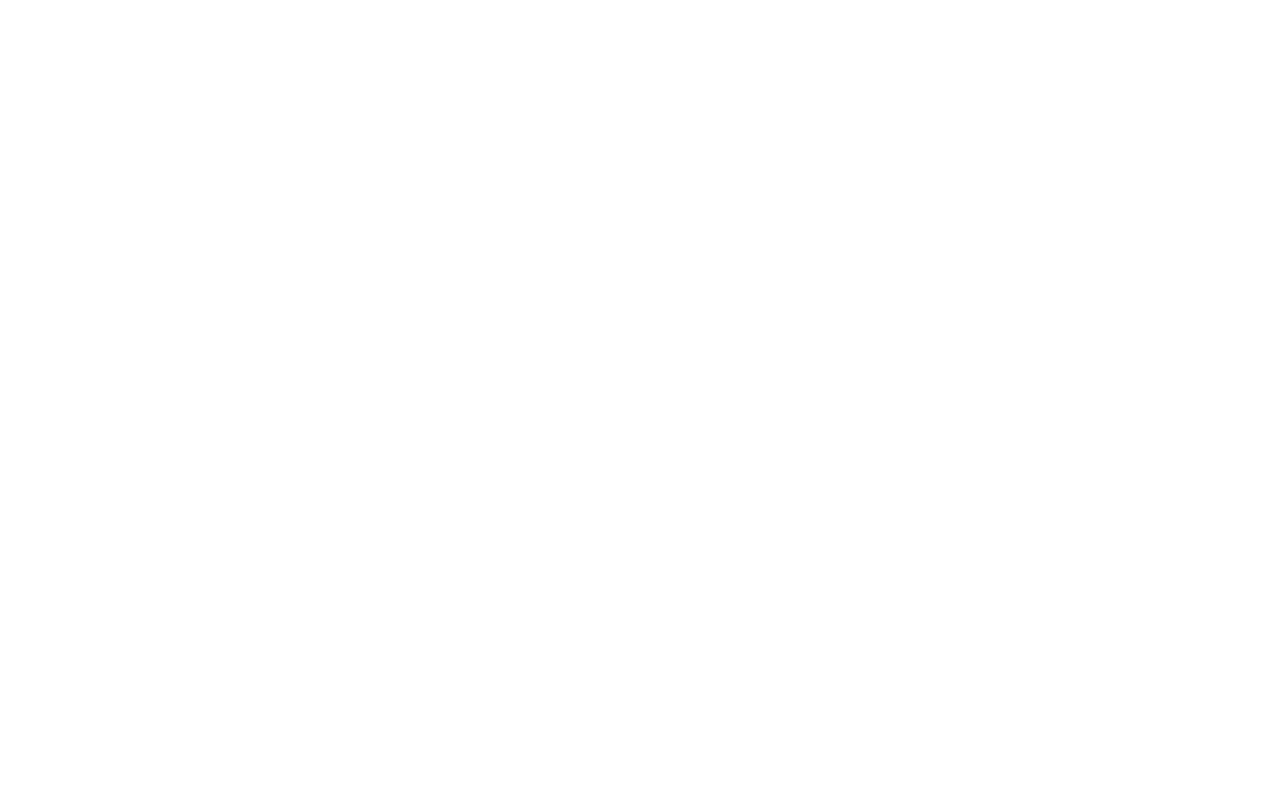
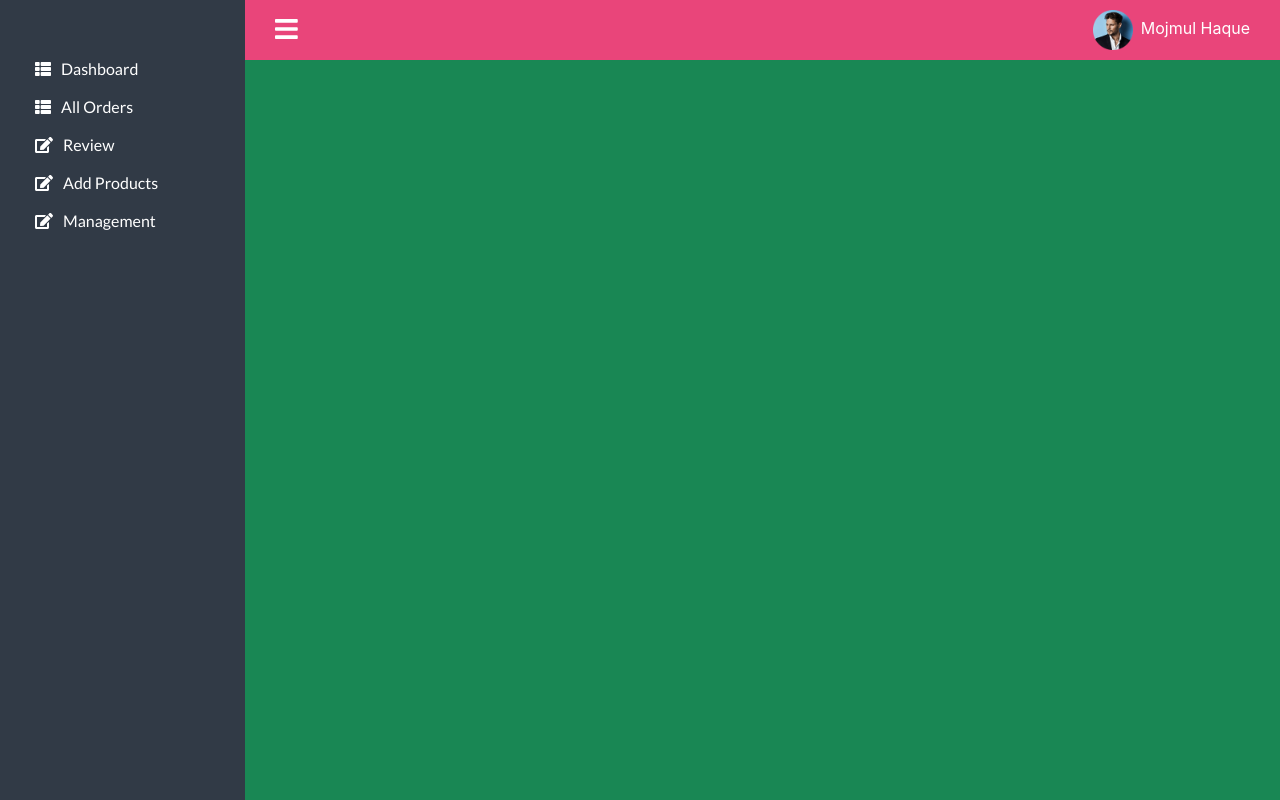
Before and after one commit to Mojmul-Haque/resturant-, a React (Create React App) app: page /dashboard in a window 1280 px wide. Built offline with nearby package versions, Linux system fonts and the light colour scheme.

Commit message:
side nav add

```diff
--- a/package.json
+++ b/package.json
@@ -7,6 +7,8 @@
     "@fortawesome/free-brands-svg-icons": "^5.15.3",
     "@fortawesome/free-solid-svg-icons": "^5.15.3",
     "@fortawesome/react-fontawesome": "^0.1.14",
+    "@stripe/react-stripe-js": "^1.4.1",
+    "@stripe/stripe-js": "^1.15.0",
     "@testing-library/jest-dom": "^5.13.0",
     "@testing-library/react": "^11.2.7",
     "@testing-library/user-event": "^12.8.3",
@@ -19,7 +21,7 @@
     "react-router-dom": "^5.2.0",
     "react-scripts": "4.0.3",
     "react-slick": "^0.28.1",
-    "slick-carousel": "^1.8.1",
+    "react-stripe-checkout": "^2.6.3",
     "web-vitals": "^1.1.2"
   },
   "scripts": {
--- a/src/App.js
+++ b/src/App.js
@@ -1,11 +1,13 @@
 import { BrowserRouter as Router, Switch, Route } from "react-router-dom";
 import "./SCSS/style.css";
 import Home from "./pages/Home";
+import Dashboard from "./pages/Dashboard";
 function App() {
   return (
     <Router>
       <Switch>
         <Route exact path="/" component={Home} />
+        <Route exact path="/dashboard" component={Dashboard} />
       </Switch>
     </Router>
   );
--- /dev/null
+++ b/src/FakeData/sideNavData.js
@@ -0,0 +1,9 @@
+import { faThList, faEdit } from "@fortawesome/free-solid-svg-icons";
+
+export const sideNavData = [
+  { icon: faThList, title: "Dashboard", path: "/dashboard" },
+  { icon: faThList, title: "All Orders", path: "/all-orders" },
+  { icon: faEdit, title: "Review", path: "/add-review" },
+  { icon: faEdit, title: "Add Products", path: "/add-product" },
+  { icon: faEdit, title: "Management", path: "/management" },
+];
--- a/src/SCSS/style.css
+++ b/src/SCSS/style.css
@@ -126,12 +126,14 @@
   .main-menu ul .cart-menu .cart-item-show {
     position: absolute;
     width: 300px;
-    left: -91px;
+    left: -136px;
     top: 37px;
     -webkit-box-shadow: 0 0 20px #660808;
             box-shadow: 0 0 20px #660808;
     padding: 20px 0;
     background: #222;
+    -webkit-transform: scaleY(0);
+            transform: scaleY(0);
     -webkit-transform-origin: top;
             transform-origin: top;
     -webkit-transition: all linear 0.3s;
@@ -213,6 +215,34 @@
           background: #e9457a;
           border-color: transparent; }
         .main-menu ul .cart-menu .cart-item-show .cart-bottom a:hover {
+          color: #fff !important; }
+      .main-menu ul .cart-menu .cart-item-show .cart-bottom .StripeCheckout {
+        font-size: 16px;
+        font-weight: 700;
+        height: 50px;
+        line-height: 50px;
+        color: #e9457a !important;
+        background: #222 !important;
+        border: 1px solid #e9457a !important;
+        border-radius: 5px;
+        -webkit-transition: all linear 0.3s;
+        transition: all linear 0.3s;
+        width: 100%;
+        text-align: center;
+        margin: 22px 0 0;
+        -webkit-box-shadow: 0 3px 0px #e9457a !important;
+                box-shadow: 0 3px 0px #e9457a !important;
+        text-transform: uppercase; }
+        .main-menu ul .cart-menu .cart-item-show .cart-bottom .StripeCheckout:hover {
+          background: #e9457a !important;
+          border-color: transparent; }
+        .main-menu ul .cart-menu .cart-item-show .cart-bottom .StripeCheckout span {
+          font-size: 16px !important;
+          background-image: none !important;
+          -webkit-box-shadow: none !important;
+                  box-shadow: none !important;
+          color: #e9457a !important; }
+        .main-menu ul .cart-menu .cart-item-show .cart-bottom .StripeCheckout:hover span {
           color: #fff !important; }
   .main-menu ul .cart-menu:hover .cart-item-show {
     -webkit-transform: scaleY(1);
@@ -524,4 +554,64 @@
       -webkit-transform: scale(1.2);
               transform: scale(1.2); }
 
+#checkoutForm form .paymentInput {
+  height: 45px !important;
+  border: 3px solid red;
+  display: block !important; }
+#checkoutForm form .brandBtn {
+  font-size: 16px;
+  font-weight: 700;
+  height: 50px;
+  line-height: 50px;
+  color: #fff;
+  background: #000;
+  border: 1px solid #e9457a;
+  border-radius: 5px;
+  -webkit-transition: all linear 0.3s;
+  transition: all linear 0.3s;
+  width: 100%; }
+  #checkoutForm form .brandBtn:hover {
+    background: #e9457a;
+    border-color: transparent; }
+
+#dashboard {
+  padding: 0; }
+  #dashboard .side-menu {
+    padding-left: 15px;
+    height: 100vh;
+    background: #313a46; }
+    #dashboard .side-menu .active-side-menu {
+      width: 230px;
+      padding-left: 20px; }
+    #dashboard .side-menu .remove-side-menu {
+      width: 45px; }
+    #dashboard .side-menu ul {
+      padding-top: 50px; }
+      #dashboard .side-menu ul li a {
+        font-size: 16px;
+        color: #fff;
+        font-family: "Lato", sans-serif;
+        font-weight: 500;
+        line-height: 38px; }
+        #dashboard .side-menu ul li a .showText {
+          padding-left: 10px;
+          font-size: 16px; }
+        #dashboard .side-menu ul li a .hideText {
+          font-size: 0; }
+  #dashboard .dashboard-contents .content-head {
+    background: #e9457a;
+    padding: 10px 30px; }
+    #dashboard .dashboard-contents .content-head .toggle-menu-btn svg {
+      font-size: 26px;
+      color: #fff;
+      cursor: pointer; }
+    #dashboard .dashboard-contents .content-head .user-account {
+      cursor: pointer; }
+      #dashboard .dashboard-contents .content-head .user-account img {
+        width: 40px;
+        height: 40px; }
+      #dashboard .dashboard-contents .content-head .user-account span {
+        padding-left: 8px;
+        color: #fff; }
+
 /*# sourceMappingURL=style.css.map */
--- a/src/SCSS/style.scss
+++ b/src/SCSS/style.scss
@@ -122,12 +122,12 @@
       .cart-item-show {
         position: absolute;
         width: 300px;
-        left: -91px;
+        left: -136px;
         top: 37px;
         box-shadow: 0 0 20px rgb(102, 8, 8);
         padding: 20px 0;
         background: #222;
-        // transform: scaleY(0);
+        transform: scaleY(0);
         transform-origin: top;
         transition: all linear 0.3s;
         .cart-header {
@@ -169,7 +169,7 @@
           &::-webkit-scrollbar-thumb {
             border-radius: 10px;
             box-shadow: inset 0 0 6px rgba(0, 0, 0, 0.3);
-            background-color: #737272;;
+            background-color: #737272;
             border: 1px solid #000;
           }
 
@@ -198,6 +198,24 @@
             box-shadow: 0 3px 0px $brandColor;
             text-transform: uppercase;
             &:hover {
+              color: #fff !important;
+            }
+          }
+          .StripeCheckout {
+            @include brandBtn($brandColor !important, #222 !important, $brandColor !important, $brandColor !important);
+            width: 100%;
+            text-align: center;
+            margin: 22px 0 0;
+            box-shadow: 0 3px 0px $brandColor !important;
+            text-transform: uppercase;
+
+            span {
+              font-size: 16px !important;
+              background-image: none !important;
+              box-shadow: none !important;
+              color: $brandColor !important;
+            }
+            &:hover span {
               color: #fff !important;
             }
           }
@@ -523,3 +541,91 @@
 }
 
 // footer  bottom end ===copyright
+
+//===========================================================
+// checkout part start here
+// =========================================================
+
+#checkoutForm {
+  form {
+    .paymentInput {
+      height: 45px !important;
+      border: 3px solid red;
+      display: block !important;
+    }
+    .brandBtn {
+      @include brandBtn(#fff, #000, $brandColor, $brandColor);
+
+      // padding: 0 20px;
+      width: 100%;
+    }
+  }
+}
+
+//===========================================================
+// checkout part end here
+// =========================================================
+
+// =============================================================
+//  dashboard page start here
+// ==============================================================
+
+#dashboard {
+  padding: 0;
+  .side-menu {
+    padding-left: 15px;
+    height: 100vh;
+    background: #313a46;
+    .active-side-menu {
+      width: 230px;
+      padding-left: 20px;
+    }
+    .remove-side-menu {
+      width: 45px;
+    }
+    ul {
+      padding-top: 50px;
+      li {
+        a {
+          @include commonText(16px, #fff, $a, 500);
+          line-height: 38px;
+          .showText {
+            padding-left: 10px;
+            font-size: 16px;
+          }
+          .hideText {
+            font-size: 0;
+          }
+        }
+      }
+    }
+  }
+  .dashboard-contents {
+    .content-head {
+      background: $brandColor;
+      padding: 10px 30px;
+      .toggle-menu-btn {
+        svg {
+          font-size: 26px;
+          color: #fff;
+          cursor: pointer;
+        }
+      }
+      .user-account {
+        cursor: pointer;
+        img {
+          width: 40px;
+          height: 40px;
+        }
+        span {
+          padding-left: 8px;
+          color: #fff;
+        }
+      }
+    }
+  }
+}
+
+// =============================================================
+//  dashboard page endd here
+// ==============================================================
--- /dev/null
+++ b/src/components/CheckoutForm/CheckoutForm.js
@@ -0,0 +1,39 @@
+import React from "react";
+import { useHistory } from "react-router";
+import StripeCheckout from "react-stripe-checkout";
+
+function CheckoutForm() {
+  const [product] = React.useState({
+    name: "Tesla Roadster",
+    price: 64998.67,
+    description: "Cool car",
+  });
+
+  const history = useHistory();
+
+  async function handleToken(token, addresses) {
+    console.log(token, "token", addresses);
+    history.push("/order-history");
+  }
+
+  return (
+    <div>
+      <StripeCheckout
+        stripeKey="pk_test_51IeJRZKMw2MF1W6edDkrMdO8w2NjnFPEcFt5MrQL7YAqDm1CurzYkEnVpXN2f3mW5ZAYPyg2RLSwTRerSlpBiCC500bQBrUsqy"
+        token={handleToken}
+        amount={product.price * 100}
+        name="Mojmul"
+        image="https://codesign.com.bd/conversations/content/images/2020/03/Sprint-logo-design-Codesign-agency.png"
+        billingAddress
+        zipCode
+        locale="auto"
+        shippingAddress
+        // panelLabel="Order Place"
+        label="Order Place"
+      />
+    </div>
+  );
+}
+
+export default CheckoutForm;
+// 4242 4242 4242 4242
--- /dev/null
+++ b/src/components/SideNav/SideNav.js
@@ -0,0 +1,44 @@
+import { faBars, faTimes } from "@fortawesome/free-solid-svg-icons";
+import { FontAwesomeIcon } from "@fortawesome/react-fontawesome";
+import React, { useState } from "react";
+import { Link } from "react-router-dom";
+import { sideNavData } from "../../FakeData/sideNavData";
+import userImage from "../../images/test2.png";
+
+const SideNav = () => {
+  const [shownav, setShowNav] = useState(false);
+
+  return (
+    <div className="d-flex">
+      <div className="side-menu">
+        <div className={shownav ? "remove-side-menu" : "active-side-menu"}>
+          <ul>
+            {sideNavData.map((nav, index) => (
+              <li key={index}>
+                <Link className="text-capitalize" to="/" title={nav.title}>
+                  <FontAwesomeIcon icon={nav.icon} />
+                  <span className={shownav ? "hideText" : "showText"}>
+                    {nav.title}
+                  </span>
+                </Link>
+              </li>
+            ))}
+          </ul>
+        </div>
+      </div>
+      <div className="dashboard-contents flex-grow-1 bg-success">
+        <div className="content-head d-flex justify-content-between align-items-center">
+          <div className="toggle-menu-btn" onClick={() => setShowNav(!shownav)}>
+            <FontAwesomeIcon icon={faBars} />
+          </div>
+          <div className="user-account">
+            <img src={userImage} alt="" />
+            <span>Mojmul Haque</span>
+          </div>
+        </div>
+      </div>
+    </div>
+  );
+};
+
+export default SideNav;
--- /dev/null
+++ b/src/pages/Dashboard.js
@@ -0,0 +1,12 @@
+import React from "react";
+import SideNav from "../components/SideNav/SideNav";
+import "../SCSS/style.css";
+const Dashboard = () => {
+  return (
+    <section id="dashboard">
+      <SideNav />
+    </section>
+  );
+};
+
+export default Dashboard;
```
Also changed, not shown: src/components/CartHoverItem/CartHoverItem.js (+15 -16 lines), src/components/Checkout/Checkout.js (added, +21 -0 lines), src/components/SideNav/Sidenav.css (added), 2 other files (tests, documents, lock files or other folders).
